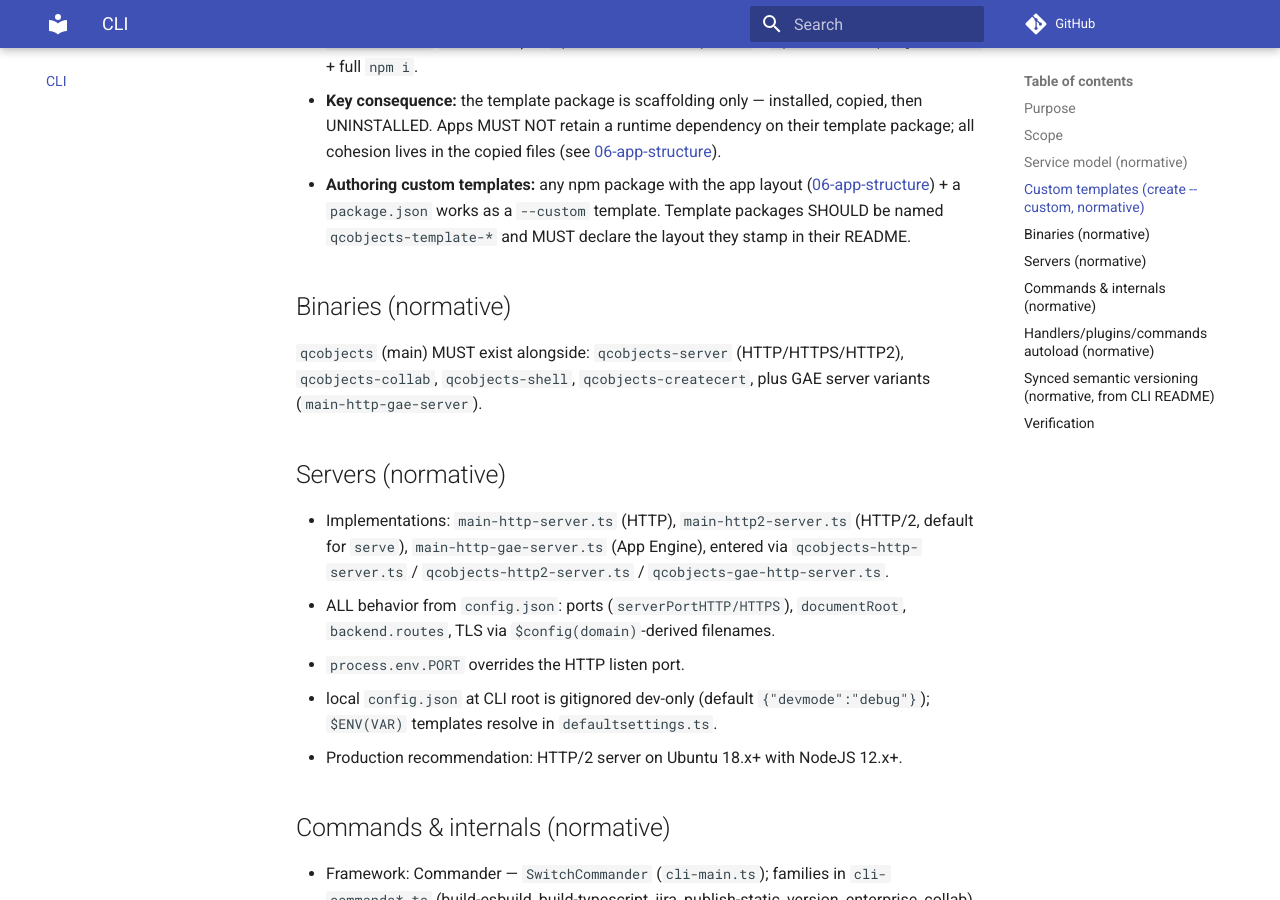
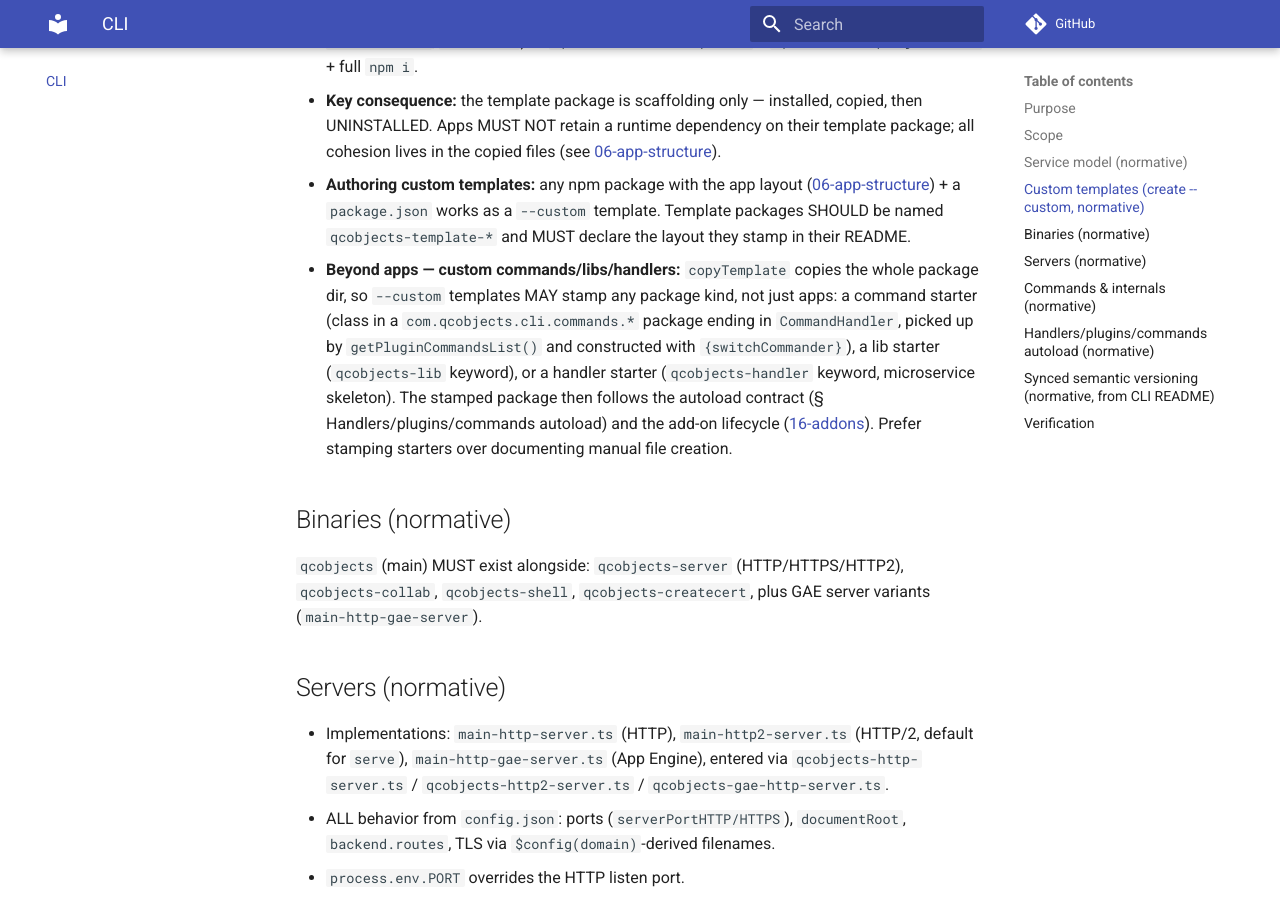
Before and after one commit to QCObjects/product-specs, an MkDocs documentation site: the page built from docs/05-cli.md, in a window 1280 px wide and 900 px high, scrolled down 1227 px. Built offline with MkDocs 1.6.1 and Material for MkDocs 9.7.7, drawn with Linux system fonts in a browser that asks for light colours; comment, search, counter and statistics services are not loaded.

Commit message:
feat: custom templates also stamp commands/libs/handlers

```diff
--- a/docs/05-cli.md
+++ b/docs/05-cli.md
@@ -51,6 +51,16 @@ Source: `src/cli-main.ts` (`choiceOption.create`, `copyTemplate`), pinned at
   ([06-app-structure](./06-app-structure.md)) + a `package.json` works as a
   `--custom` template. Template packages SHOULD be named
   `qcobjects-template-*` and MUST declare the layout they stamp in their README.
+- **Beyond apps — custom commands/libs/handlers:** `copyTemplate` copies the
+  whole package dir, so `--custom` templates MAY stamp any package kind, not
+  just apps: a command starter (class in a `com.qcobjects.cli.commands.*`
+  package ending in `CommandHandler`, picked up by `getPluginCommandsList()` and
+  constructed with `{switchCommander}`), a lib starter (`qcobjects-lib`
+  keyword), or a handler starter (`qcobjects-handler` keyword, microservice
+  skeleton). The stamped package then follows the autoload contract
+  (§ Handlers/plugins/commands autoload) and the add-on lifecycle
+  ([16-addons](./16-addons.md)). Prefer stamping starters over documenting
+  manual file creation.
 
 ## Binaries (normative)
 
```
